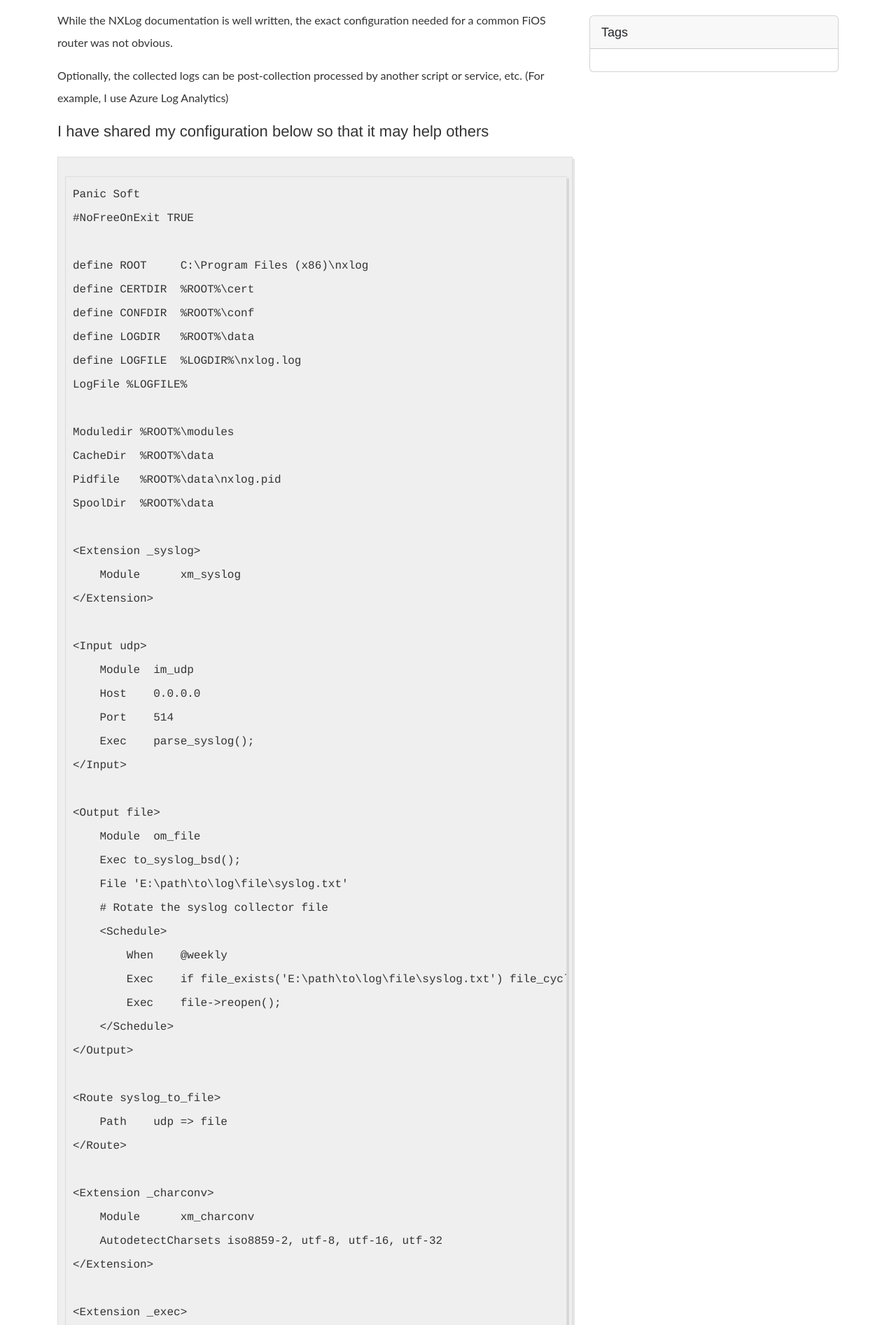
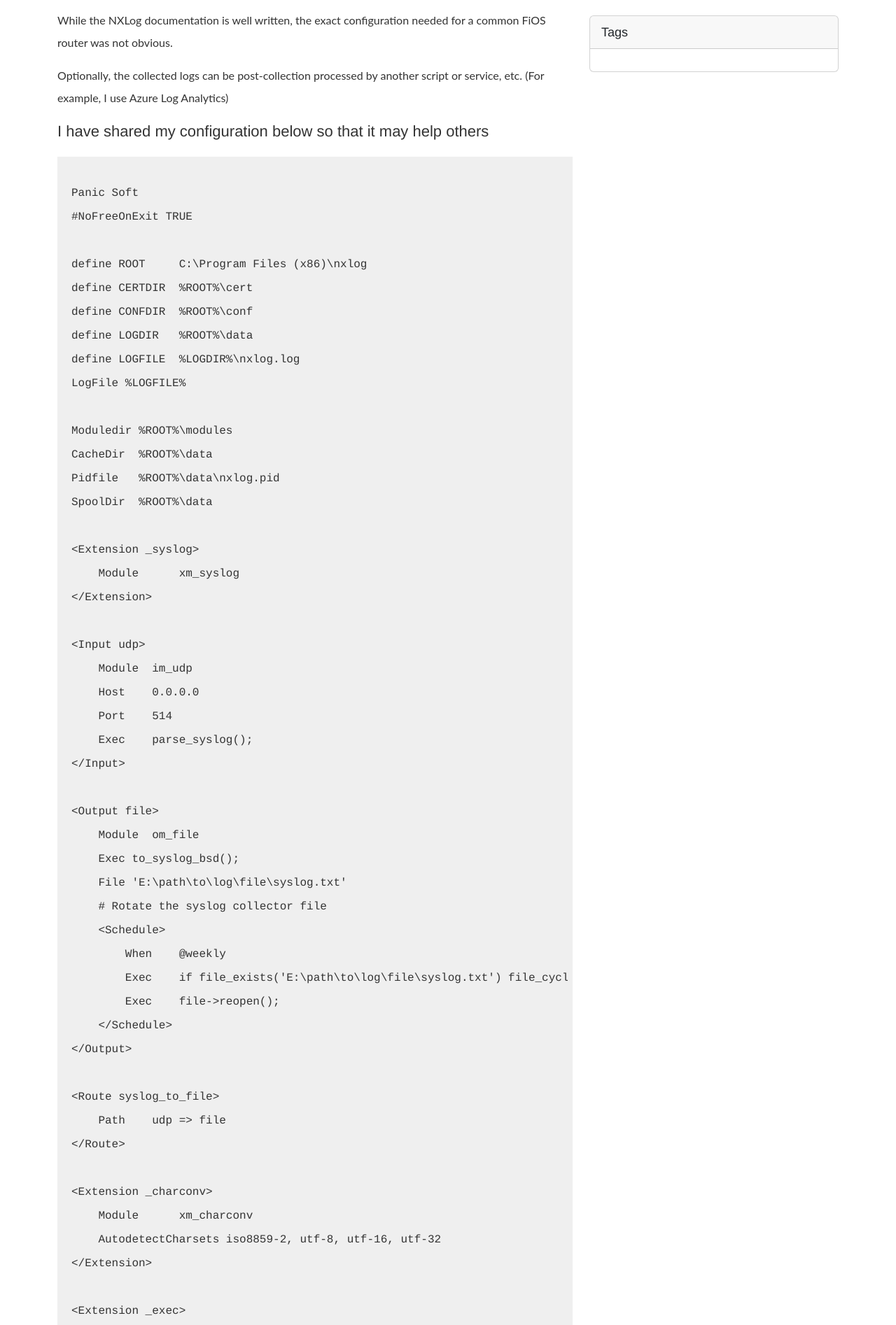
Before and after one commit to kamsalisbury/kamsalisbury.github.io, a Jekyll site: the page built from _posts/2018-04-04-Config-NXLog-FiOS.md, in a window 1280 px wide. Shown: the part 347-2241 px from the top of the page at 70% size. Built offline with Jekyll 4.4.1, drawn with Linux system fonts in a browser that asks for light colours; nearby versions of some CDN libraries.

Commit message:
Rm code border box and shadow

```diff
--- a/assets/css/app.css
+++ b/assets/css/app.css
@@ -292,10 +292,6 @@ p {
 .highlight {
     background-color: #efefef;
     padding: 7px 7px 7px 10px;
-    border: 1px solid #ddd;
-    -moz-box-shadow: 3px 3px rgba(0, 0, 0, 0.1);
-    -webkit-box-shadow: 3px 3px rgba(0, 0, 0, 0.1);
-    box-shadow: 3px 3px rgba(0, 0, 0, 0.1);
     margin: 20px 0 20px 0;
     overflow: scroll;
 }
--- a/assets/css/style.css
+++ b/assets/css/style.css
@@ -468,10 +468,6 @@ footer {
 .highlight {
     background-color: #efefef;
     padding: 7px 7px 7px 10px;
-    border: 1px solid #ddd;
-    -moz-box-shadow: 3px 3px rgba(0, 0, 0, 0.1);
-    -webkit-box-shadow: 3px 3px rgba(0, 0, 0, 0.1);
-    box-shadow: 3px 3px rgba(0, 0, 0, 0.1);
     margin: 20px 0 20px 0;
     overflow: scroll;
 }
```
